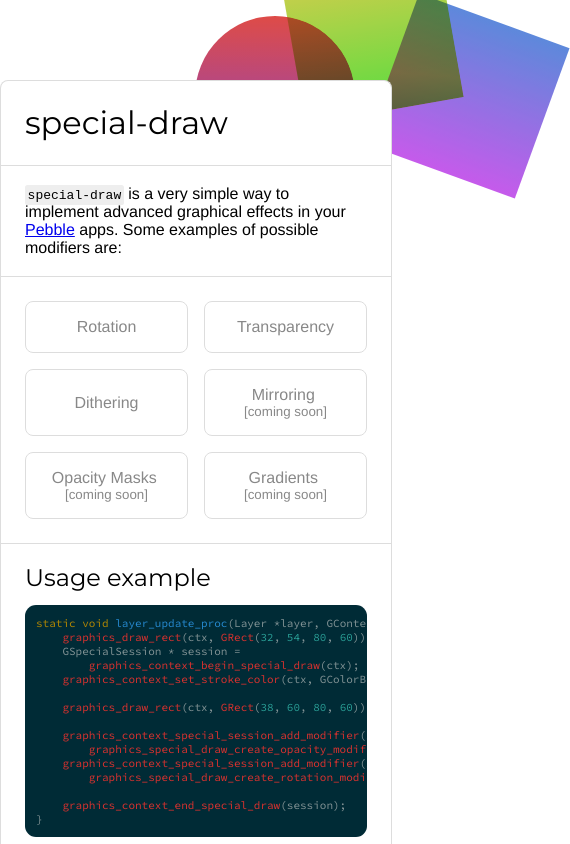
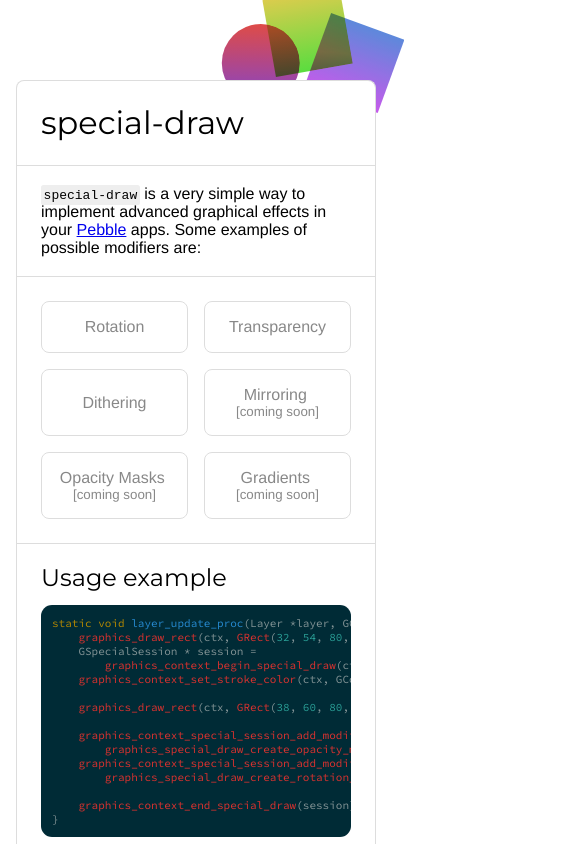
Before and after one commit to jneubrand/special-draw, a plain HTML site: page index.html in a window 390 px wide. Shown: the top 844 px of the page, 570 px wide, since content can reach past the window. Drawn offline with nearby package versions, Linux system fonts and the light colour scheme; some icons are missing.

Commit message:
Mobile enhancements

```diff
--- a/index.html
+++ b/index.html
@@ -2,6 +2,7 @@
 <html>
     <head>
         <meta charset="utf-8">
+        <meta name="viewport" content="width=device-width">
         <script src="http://localhost:35729/livereload.js"></script>
         <link rel="stylesheet" href="styles.css" charset="utf-8"/>
         <link href="https://fonts.googleapis.com/css?family=Montserrat"
--- a/styles.css
+++ b/styles.css
@@ -7,7 +7,7 @@ body {
     min-height: calc(100vh - 5em);
     max-width: 100vw;
     overflow-x: hidden;
-    padding: 0;
+    padding: 0 1em;
     margin: 0;
     font-family: "Helvetica Neue", Helvetica, Ubuntu, Arial, sans-serif;
 }
@@ -20,11 +20,6 @@ main {
     min-height: calc(100vh - 5em - 1px);
     background-color: #fff;
     margin-top: 5em;
-}
-
-/* ---- Layout ---- */
-
-main {
     position: relative;
     z-index: 1;
     border: 1px solid #ddd;
@@ -148,11 +143,18 @@ code:not(.hljs) {
 #shapes-effect {
     position: absolute;
     top: 1em;
-    left: calc(50vw + 4em);
+    left: calc(50vw + 58px);
     height: 1em;
     width: 1em;
     display: block;
     overflow: visible;
+}
+
+@media (max-width: 800px) {
+    #shapes-effect {
+        font-size: 2vw;
+        top: calc(2rem - 1em);
+    }
 }
 
 #shapes-effect span {
```
